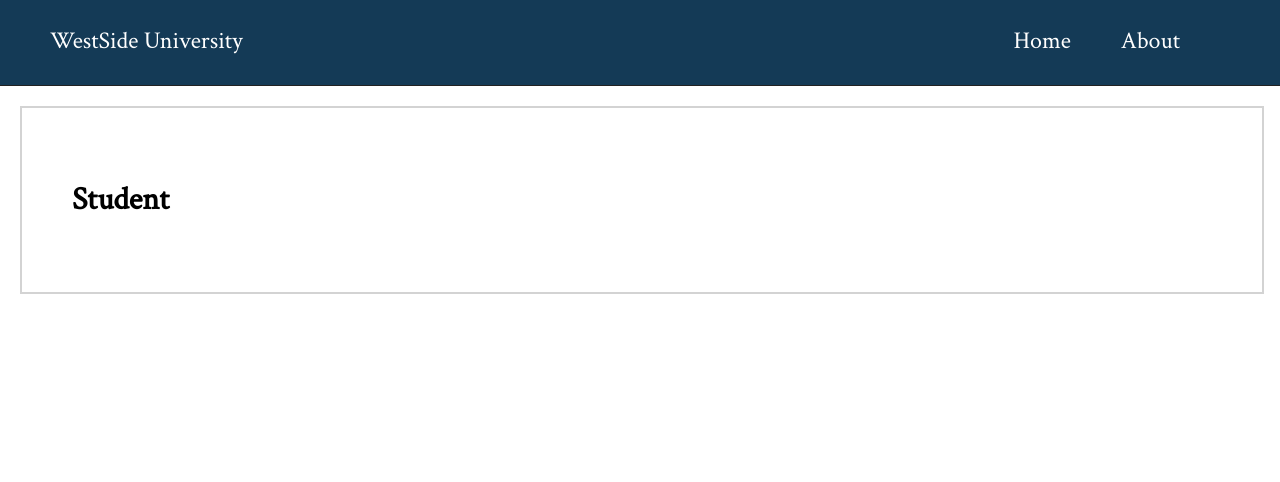
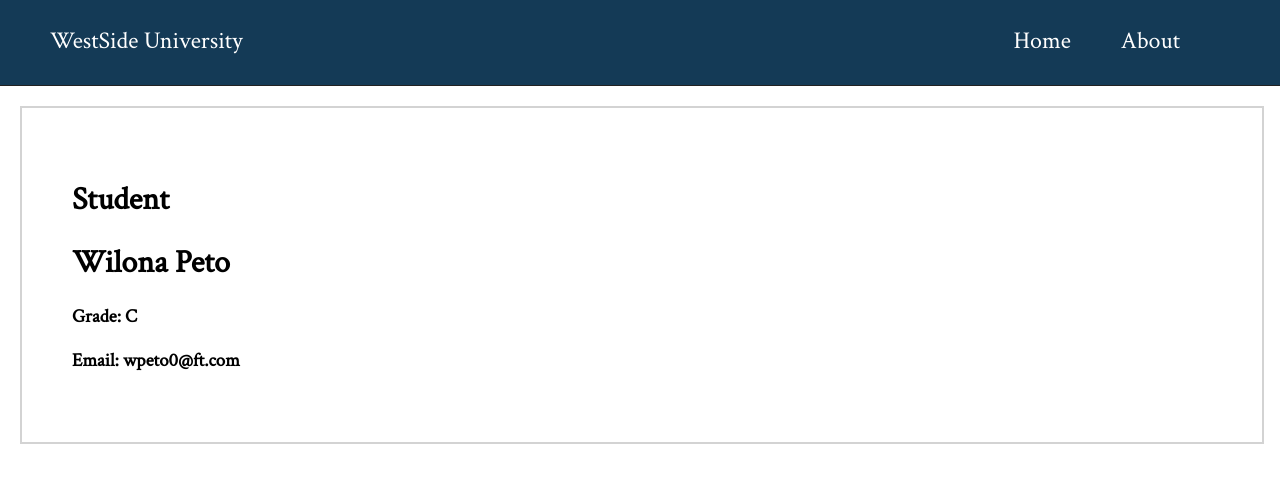
Before and after one commit to boomcamp/react-4, a React (Create React App) app: page /#/student/1 in a window 1280 px wide. Shown: the top 482 px of the page. Built offline with nearby package versions, Linux system fonts and the light colour scheme; data requests are answered from the project's data file.

Commit message:
Step 7 Done

```diff
--- a/src/components/Student/Student.js
+++ b/src/components/Student/Student.js
@@ -1,14 +1,34 @@
 import React, { Component } from 'react';
+import axios from 'axios';
 
 export default class Student extends Component {
-  constructor() {
-    super();
+  constructor(props) {
+    super(props);
+
+    this.state = {
+      studentInfo: {}
+    };
+  }
+
+  componentDidMount(){
+    axios
+      .get(`http://localhost:9090/students/${this.props.match.params.id}`)
+      .then(response =>
+        this.setState({
+          studentInfo: response.data
+        })
+      );
   }
 
   render() {
     return (
       <div className="box">
         <h1>Student</h1>
+        <h1>
+          {this.state.studentInfo.first_name} {this.state.studentInfo.last_name}
+        </h1>
+        <h3>Grade: {this.state.studentInfo.grade}</h3>
+        <h3>Email: {this.state.studentInfo.email}</h3>
       </div>
     );
   }
```
